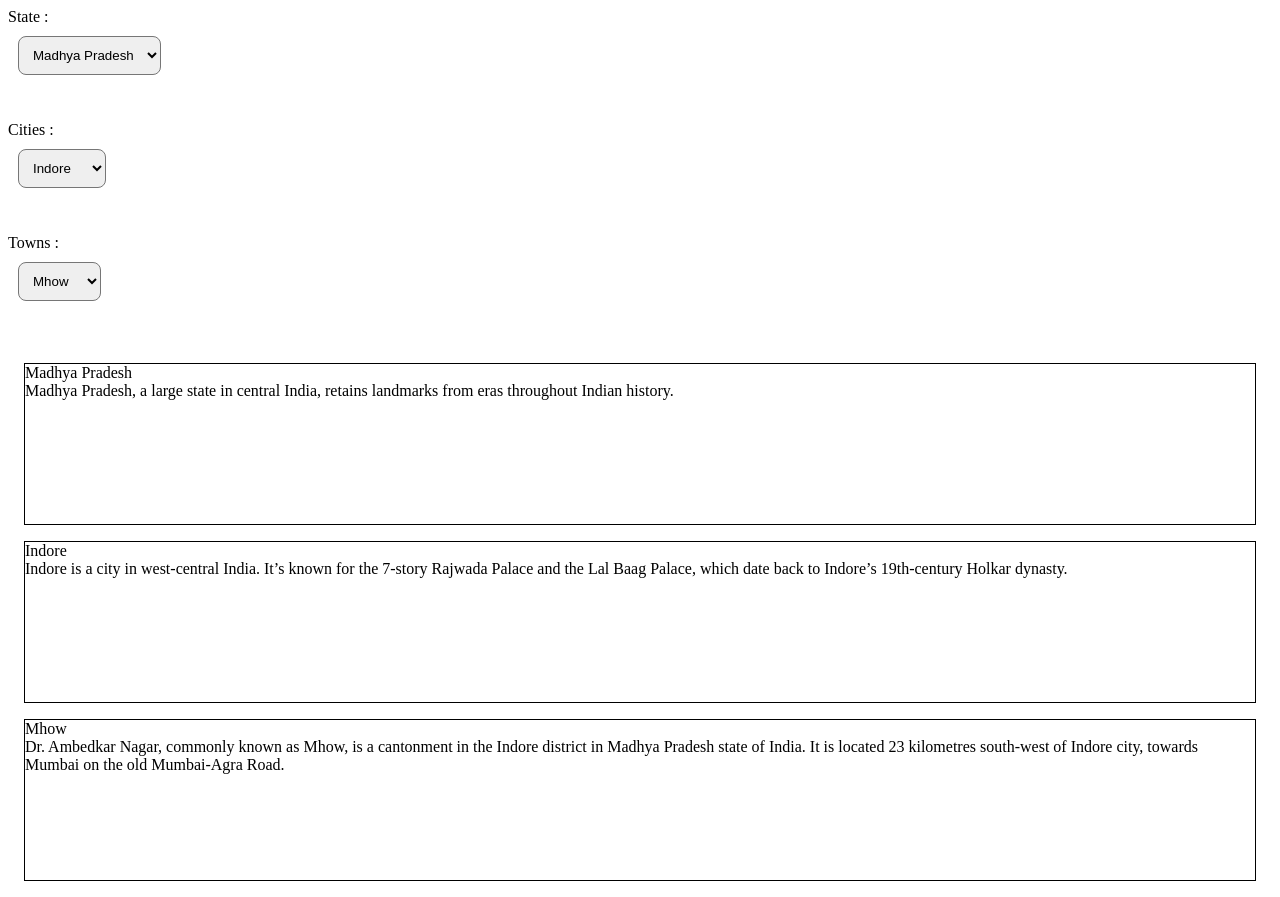
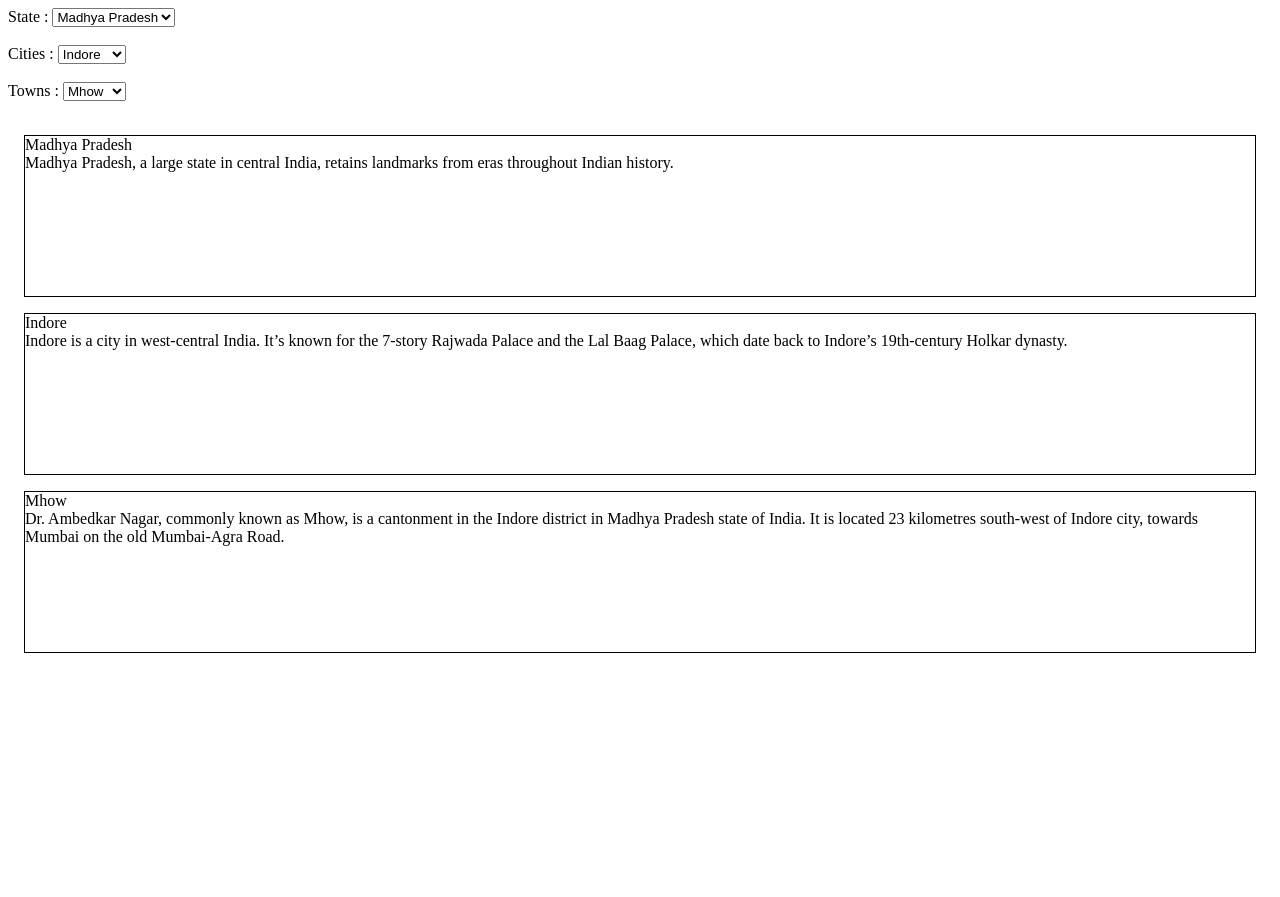
Before and after one commit to ADITINAMDEO13/React-will-you-be-my-valentine---Dropdown, a React app: page / in a window 1280 px wide. After the commit the page ends 800 px from the top, so only its background shows below. Built offline with nearby package versions, Linux system fonts and the light colour scheme.

Commit message:
Update App.css

```diff
--- a/src/styles/App.css
+++ b/src/styles/App.css
@@ -3,17 +3,6 @@ h1 {
     text-align: center;
     }
 
-select {
-    margin: 10px;
-    padding: 10px;
-    display: block;
-    border-radius: 8px;
-}
-
-label {
-    margin: 10px;
-    padding: 5px;
-}
 
 button{
     color: #27aedb;
@@ -25,10 +14,3 @@ button{
 .bg-pink{
 	background-color:pink;
 }
-
-.wrapper {
-    width: 500px;
-    padding: 0 10px;
-    border: 2px solid rgb(233, 229, 229);
-    background-color: rgb(253, 252, 252);
-}
```
